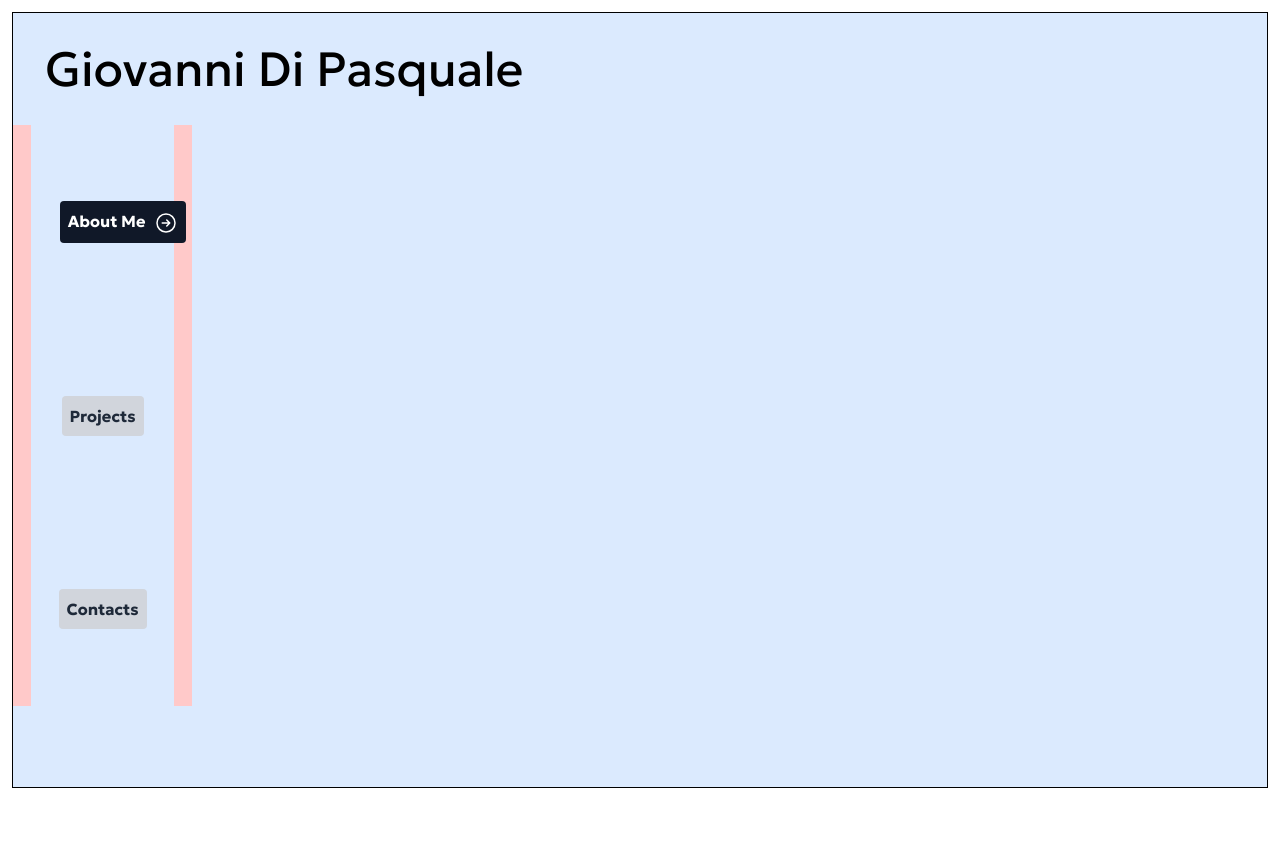
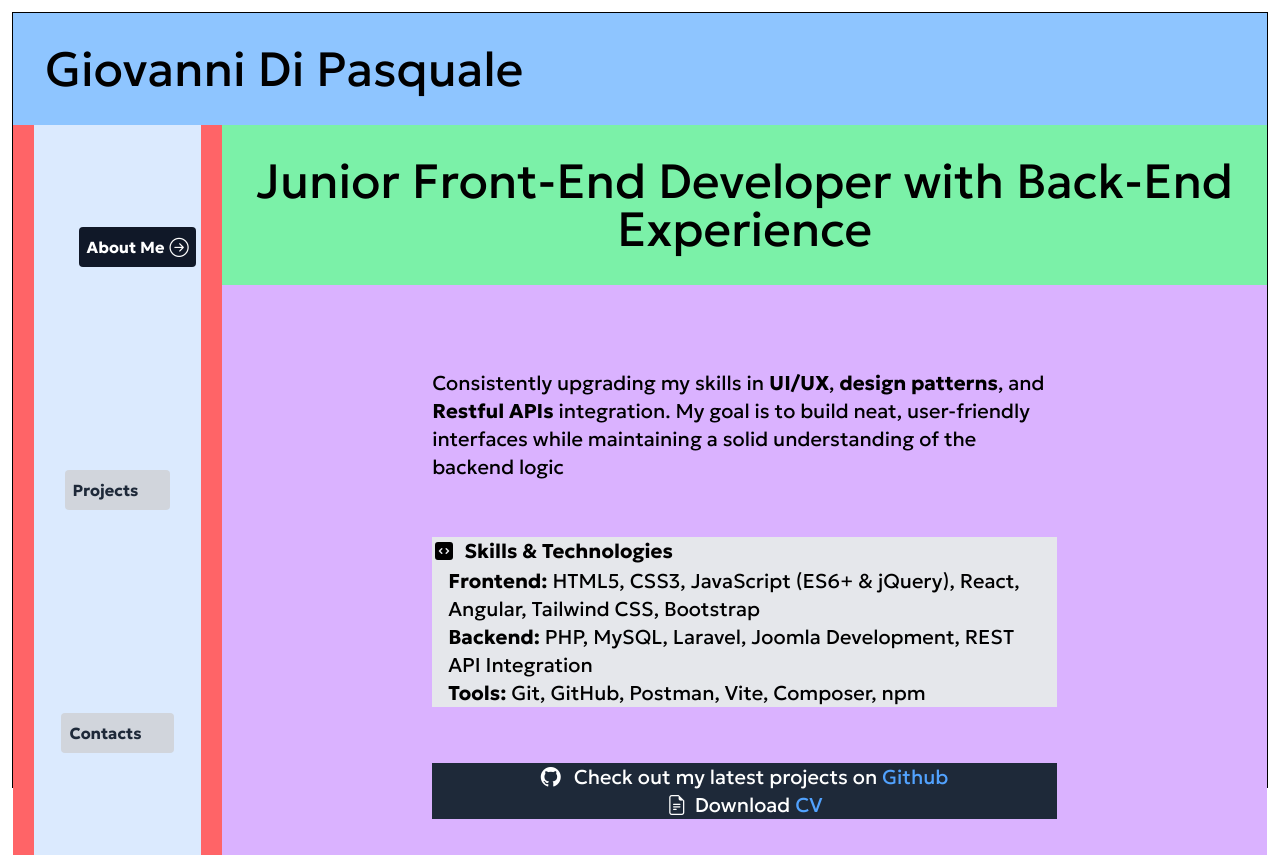
Before and after one commit to giovannifdipasquale/portfolio_v2, a React (Vite) app: page / in a window 1280 px wide. Before the commit the page ends 800 px from the top, so only its background shows below. Built offline with nearby package versions, Linux system fonts and the light colour scheme.

Commit message:
set up main layout of the about me preview section, set up logic for window switching bw preview sections

```diff
--- a/package.json
+++ b/package.json
@@ -11,6 +11,7 @@
   },
   "dependencies": {
     "@tailwindcss/vite": "^4.1.18",
+    "bootstrap-icons": "^1.13.1",
     "react": "^19.2.0",
     "react-dom": "^19.2.0",
     "tailwindcss": "^4.1.18"
--- a/src/App.jsx
+++ b/src/App.jsx
@@ -7,10 +7,12 @@ import './App.css'
 function App() {
 
   return (
-    <div className="h-screen w-screen p-3">
-      <div className="border-1 border-solid h-full w-full bg-blue-100">
-        <h1 className='font-geologica text-5xl m-8'> Giovanni Di Pasquale </h1>
-        <SideBar/>
+    <div className="h-screen w-screen p-3 font-geologica">
+      <div className="border flex flex-col border-solid h-full w-full bg-blue-300">
+        <h1 className="font-geologica text-5xl m-8"> Giovanni Di Pasquale </h1>
+        <div className="grow grid grid-cols-12 bg-amber-400 ">
+          <SideBar />
+        </div>
       </div>
     </div>
   );
--- /dev/null
+++ b/src/components/AboutMe/AboutMe.jsx
@@ -0,0 +1,92 @@
+import React from "react";
+
+function AboutMe() {
+  return (
+    <div className="bg-purple-300 col-span-10 flex flex-col items-center">
+      <h1 className="text-5xl text-center p-8 bg-green-300 w-full">
+        {" "}
+        Junior Front-End Developer with Back-End Experience
+      </h1>
+      <br />
+      <br />
+      <div className="w-2/3 bg-red-30 p-9 text-xl">
+        <p>
+          Consistently upgrading my skills in{" "}
+          <span className="font-bold">UI/UX</span>,{" "}
+          <span className="font-bold">design patterns</span>, and{" "}
+          <span className="font-bold">Restful APIs</span> integration. My goal
+          is to build neat, user-friendly interfaces while maintaining a solid
+          understanding of the backend logic
+        </p>
+        <br />
+        <br />
+        <div className="bg-gray-200">
+          <svg
+            xmlns="http://www.w3.org/2000/svg"
+            viewBox="0 0 24 24"
+            fill="currentColor"
+            className="size-6 inline-block mb-1"
+          >
+            <path
+              fillRule="evenodd"
+              d="M3 6a3 3 0 0 1 3-3h12a3 3 0 0 1 3 3v12a3 3 0 0 1-3 3H6a3 3 0 0 1-3-3V6Zm14.25 6a.75.75 0 0 1-.22.53l-2.25 2.25a.75.75 0 1 1-1.06-1.06L15.44 12l-1.72-1.72a.75.75 0 1 1 1.06-1.06l2.25 2.25c.141.14.22.331.22.53Zm-10.28-.53a.75.75 0 0 0 0 1.06l2.25 2.25a.75.75 0 1 0 1.06-1.06L8.56 12l1.72-1.72a.75.75 0 1 0-1.06-1.06l-2.25 2.25Z"
+              clipRule="evenodd"
+            />
+          </svg>
+
+          <span className="ps-2 font-bold">Skills & Technologies</span>
+          <div className="mx-4">
+            <p>
+              <span className="font-bold">Frontend:</span> HTML5, CSS3,
+              JavaScript (ES6+ & jQuery), React, Angular, Tailwind CSS,
+              Bootstrap
+            </p>
+            <p>
+              {" "}
+              <span className="font-bold">Backend:</span> PHP, MySQL, Laravel,
+              Joomla Development, REST API Integration
+            </p>
+            <p>
+              <span className="font-bold">Tools:</span> Git, GitHub, Postman,
+              Vite, Composer, npm
+            </p>
+          </div>
+        </div>
+        <br />
+        <br />
+        <div className="text-center bg-gray-800 text-white">
+          <i className="bi bi-github me-2"></i>
+          <span>
+            {" "}
+            Check out my latest projects on{" "}
+            <a
+              className="hover:underline text-blue-400"
+              href="https://github.com/giovannifdipasquale"
+              target="_blank"
+            >
+              {" "}
+              Github{" "}
+            </a>
+          </span>
+        </div>
+        <div className="text-center bg-gray-800 text-white">
+          <p>
+            <i className="fs-5 bi bi-file-earmark-text me-2"></i>
+            <span className="">
+              Download{" "}
+              <a
+                className="hover:underline text-blue-400"
+                href="https://github.com/giovannifdipasquale"
+                target="_blank"
+              >
+                CV{" "}
+              </a>
+            </span>
+          </p>
+        </div>
+      </div>
+    </div>
+  );
+}
+
+export default AboutMe;
--- /dev/null
+++ b/src/components/Contacts/Contacts.jsx
@@ -0,0 +1,9 @@
+import React from 'react'
+
+function Contacts() {
+  return (
+    <div>Contacts</div>
+  )
+}
+
+export default Contacts
--- /dev/null
+++ b/src/components/Projects/Projects.jsx
@@ -0,0 +1,9 @@
+import React from 'react'
+
+function Projects() {
+  return (
+    <div>Projects</div>
+  )
+}
+
+export default Projects
--- a/src/components/SideBar/SideBar.jsx
+++ b/src/components/SideBar/SideBar.jsx
@@ -1,58 +1,52 @@
 import React, { useState } from "react";
-
+import AboutMe from "../AboutMe/AboutMe";
+import Contacts from "../Contacts/Contacts";
+import Projects from "../Projects/Projects";
 function SideBar() {
   const items = [
     {
       id: "about_me",
       name: "About Me",
-      component: "AboutMe",
+      Component: AboutMe,
     },
     {
       id: "projects",
       name: "Projects",
-      component: "Projects",
+      Component: Projects,
     },
     {
       id: "contacts",
       name: "Contacts",
-      component: "Contacts",
+      Component: Contacts,
     },
   ];
   const [selectedItems, setSelectedItems] = useState("about_me");
   return (
-    <div className="font-geologica bg-red-200 h-3/4 w-1/7">
+    <>
+      <div className="font-geologica bg-red-400 col-span-2">
         <div className="bg-blue-100 m-auto h-full w-4/5 flex flex-col justify-around items-center">
-        {items.map((item, key) => {
+          {items.map((item) => {
             return (
               <a
                 key={item.id}
-              className={`${selectedItems === item.id ? "bg-gray-900 text-white transition ease-in-out translate-x-5" : "transition ease-in-out bg-gray-300 text-gray-800"} font-bold p-2 rounded items-center cursor-pointer flex-wrap`}
+                className={`${selectedItems === item.id ? "bg-gray-900 text-white transition ease-in-out translate-x-5 delay-100" : "transition ease-in-out delay-100 bg-gray-300 text-gray-800"} font-bold p-2 rounded items-center cursor-pointer flex-wrap`}
                 onMouseEnter={() => setSelectedItems(item.id)}
               >
                 <span>
                   {item.name}
-                {selectedItems == item.id && (
-                  <svg
-                    xmlns="http://www.w3.org/2000/svg"
-                    fill="none"
-                    viewBox="0 0 24 24"
-                    strokeWidth={1.5}
-                    stroke="currentColor"
-                    className="ms-2 size-6 inline-block hover:bg-gray-800 rounded"
-                  >
-                    <path
-                      strokeLinecap="round"
-                      strokeLinejoin="round"
-                      d="m12.75 15 3-3m0 0-3-3m3 3h-7.5M21 12a9 9 0 1 1-18 0 9 9 0 0 1 18 0Z"
-                    />
-                  </svg>
-                )}
+                  <i
+                    className={`bi bi-arrow-right-circle transition ease-in-out duration-300 ${selectedItems === item.id ? "opacity-100 scale-120 translate-x-2" : "opacity-0"} inline-block size-6 rounded`}
+                  ></i>
                 </span>
               </a>
             );
           })}
         </div>
       </div>
+      {items.map(
+        ({ id, Component }) => selectedItems === id && <Component key={id} />,
+      )}
+    </>
   );
 }
 
--- a/src/index.css
+++ b/src/index.css
@@ -1,5 +1,6 @@
 @import url('https://fonts.googleapis.com/css2?family=Geologica:wght,CRSV@100..900,0&display=swap');
 @import "tailwindcss";
+@import "bootstrap-icons";
 @theme {
   --font-geologica: "Geologica", sans-serif;
 }
```
Also changed, not shown: 1 other file (tests, documents, lock files or other folders). Lines whose indentation alone changed are shown as unchanged.
